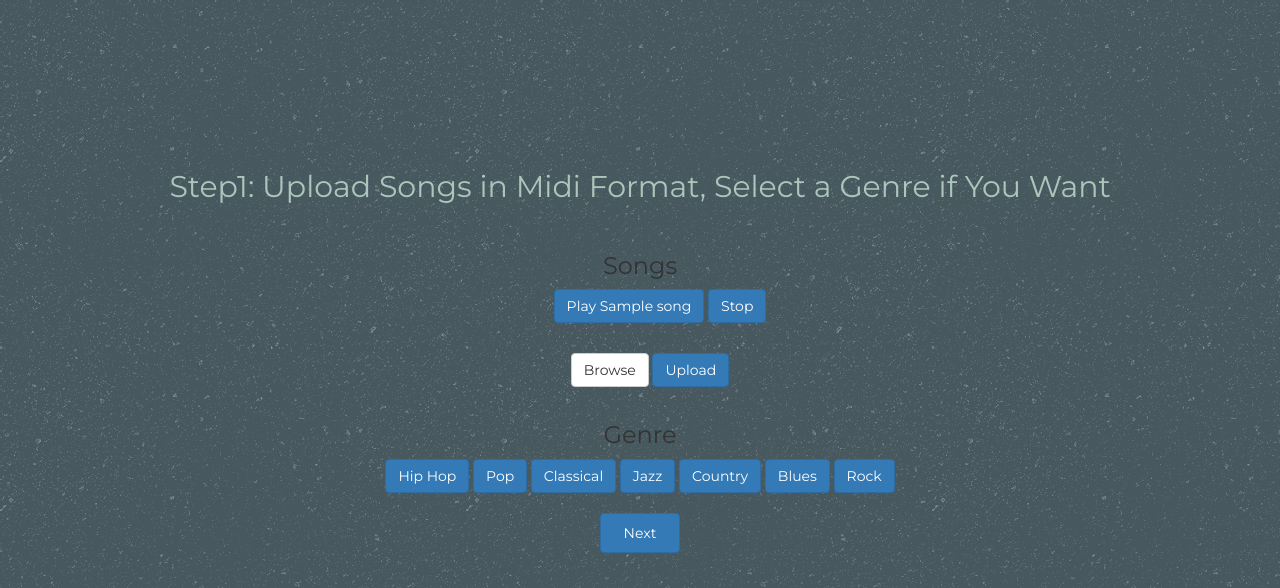
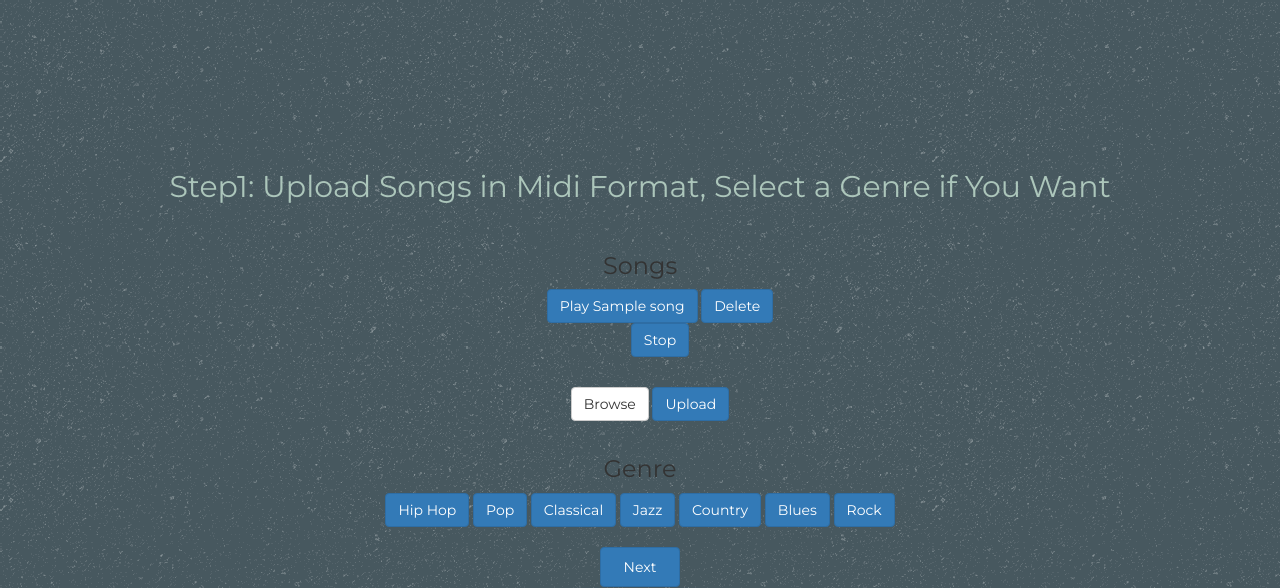
Before and after one commit to AdrianArmaselu/aDi-music, a Flask app: template graphmodel/templates/index.html in a window 1280 px wide. Shown: the top 588 px of the page. Run offline with Flask 2, Linux system fonts and the light colour scheme; the template is opened without the code that fills it: most values are stand-ins (such as "Sample title", 1, 10 or a date in 2020); some libraries are stand-ins or nearby versions.

Commit message:
add deleting song function, UI is buggy

```diff
--- a/graphmodel/run.py
+++ b/graphmodel/run.py
@@ -1,6 +1,6 @@
 from __future__ import print_function # In python 2.7
 import os, sys
-from flask import Flask, request, redirect, url_for
+from flask import Flask, request, redirect, url_for, json
 from flask import send_from_directory
 from flask import render_template
 from werkzeug import secure_filename
@@ -35,10 +35,19 @@ def upload_file():
             if f and allowed_file(f.filename):
                 filename = secure_filename(f.filename)
                 destination = os.path.join(upload_folder, filename)
+                print(upload_folder)
+                print(destination)
                 f.save(destination)
         return redirect(url_for('upload_file'))
     return render_template("index.html",
                         title = 'Sebastian Music', songs=songs, upload_folder=upload_folder)
+
+
+@app.route('/delete_song', methods=['POST'])
+def delete_song():
+    song = request.form['song']
+    os.remove(song)
+    return redirect(url_for('upload_file'))
 
 # @app.route('/songs')
 # def index():
--- a/graphmodel/templates/index.html
+++ b/graphmodel/templates/index.html
@@ -5,11 +5,47 @@
         <h2 class="light-green">Step1: Upload Songs in Midi Format, Select a Genre if You Want</h2><br>
         <h3>Songs</h3>
         <ul>
+            <script type='text/javascript'>
+            function DeleteSong(elm) {
+                song = $(elm).attr('song-id')
+                $.ajax({
+                    url: '/delete_song',
+                    data: {
+                        song:  $(elm).attr('song')
+                    },
+                    type: 'POST',
+                    success: function(res) {
+                        //console.log("ok")
+                        //var html = $('#refresh-this-div').html();
+                        //$('#refresh-this-div').html(html);
+                        //console.log("end")
+
+                        $('#'+ song).hide();
+                        songs =  $('.songs')
+                        $('#stop-btn').hide()
+                        for(i=0;i<songs.length;i++){
+                            if(songs[i].style.display !== "none")
+                              $('#stop-btn').css("display", "")
+                         }
+                    },
+
+                    error: function(error) {
+                        console.log(error);
+                    }
+                });
+            }
+            </script>
+            <div id="#refresh-this-div">
             {% for song in songs %}
-            <a href="#" onClick="MIDIjs.play('{{upload_folder}}/{{song}}');"><button class="btn btn-primary" >Play {{song}}</button></a>
+                <div id="{{song.split('.')[0]}}" class="songs">
+            <a href="#" onClick="MIDIjs.play('{{upload_folder}}/{{song}}');" ><button class="btn btn-primary" >Play {{song}}</button></a>
+
+<button type="button" class="btn btn-primary" onclick="DeleteSong(this)" song={{upload_folder}}/{{song}} song-id="{{song.split('.')[0]}}">Delete</button>
+</div>
             {% endfor %}
+                </div>
             {% if songs %}
-            <a href="#" onClick="MIDIjs.stop();"><button class="btn btn-primary" >Stop</button></a><br>
+            <a href="#" onClick="MIDIjs.stop();" id="stop-btn"><button class="btn btn-primary" >Stop</button></a><br>
             {% endif %}
         </ul>
         <form action="" method=post enctype=multipart/form-data class="form-horizontal" style="margin-left:20px" >
```
